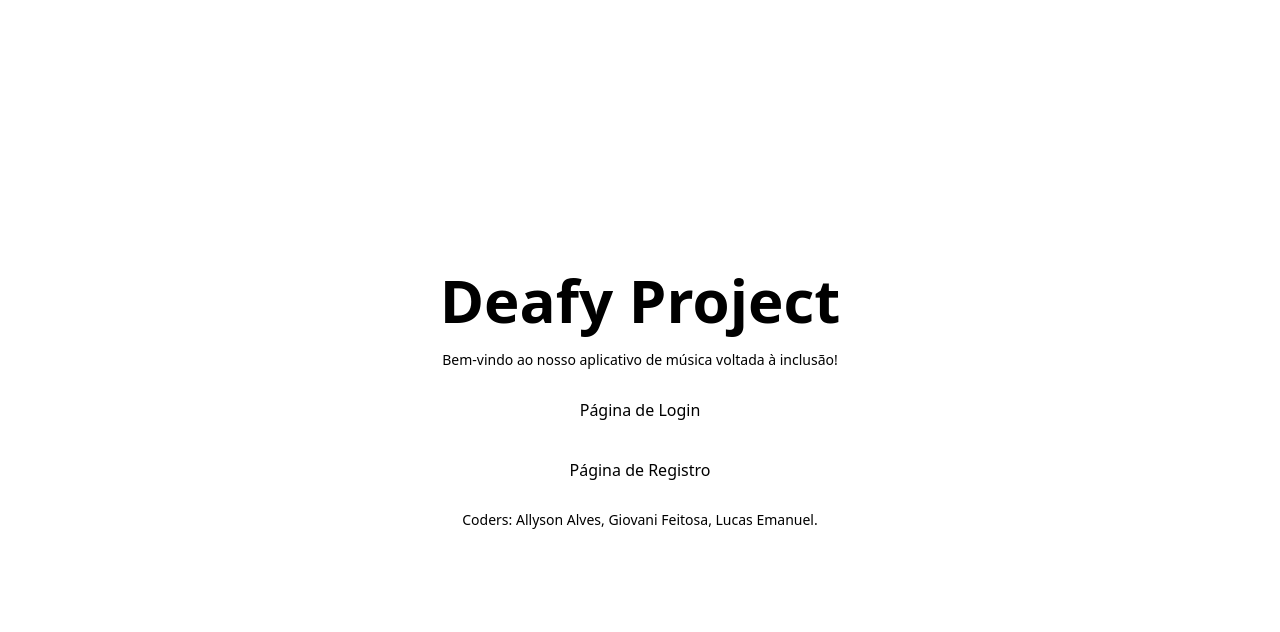
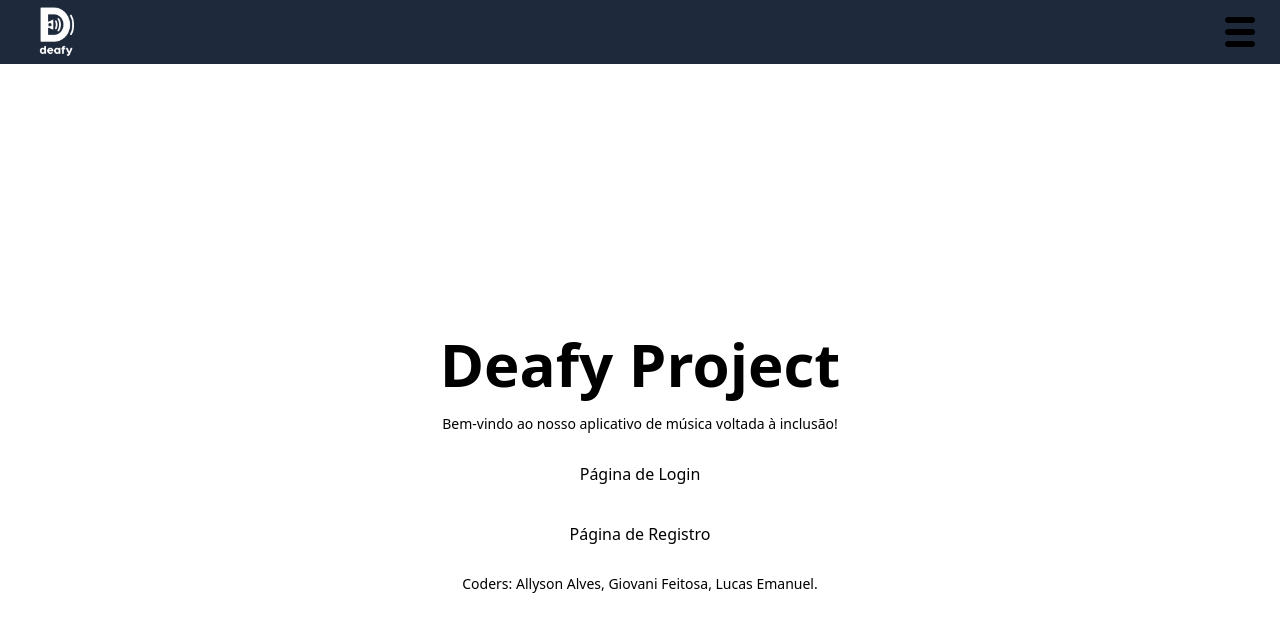
Before and after one commit to AllysonAlves1/deafy-front, a Next.js app: page / in a window 1280 px wide. Shown: the top 632 px of the page. Built offline with nearby package versions, Linux system fonts and the light colour scheme.

Commit message:
Comeco da estilizacao da landingpage

```diff
--- /dev/null
+++ b/src/app/components/body/landingBody.tsx
@@ -0,0 +1,53 @@
+"use client";
+import Link from "next/link";
+import {useState} from "react"
+import Image from "next/image"
+import deafyicon from "../../../../public/deafyicon.png"
+import menubars from "../../../../public/menubars.png"
+import closebutton from "../../../../public/closebutton.webp"
+
+
+export default function LandingBody(){
+    const [isOpen, setIsOpen] = useState(false);
+
+    const alteraEstado = () => {
+        setIsOpen(!isOpen);
+    }
+
+    return(
+        <div>
+            <div className="flex justify-between px-4 py-2 items-center bg-slate-800 h-16">
+                <Image
+                        src={deafyicon}
+                        style={{ cursor: "pointer" }}
+                        alt="Deafy Icon"
+                        className=" w-20"
+                    />
+                <Image
+                    src={menubars}
+                    style={{ cursor: "pointer" }}
+                    alt="Deafy Icon"
+                    className={`${isOpen? "hidden" : "w-12"}`}
+                    onClick={alteraEstado}
+                />
+                <Image
+                    src={closebutton}
+                    style={{ cursor: "pointer" }}
+                    alt="Deafy Icon"
+                    className={`${isOpen? "w-10" : "hidden" }`}
+                    onClick={alteraEstado}
+                />
+            </div>
+            <div className={`${isOpen? "w-screen" : "hidden"} h-screen bg-slate-800`}>
+
+            </div>
+            <div className="flex flex-col items-center justify-center pr-25 pl-25 pt-25 pb-25 gap-5 h-screen">
+                <h1 className="text-6xl font-bold text-center">Deafy Project</h1>
+                <p className="text-sm text-center">Bem-vindo ao nosso aplicativo de música voltada à inclusão!</p>
+                <Link href='/login' className="bg-white text-black rounded-lg px-4 py-2">Página de Login</Link>
+                <Link href='/register' className="bg-white text-black rounded-lg px-4 py-2">Página de Registro</Link>
+                <footer className="text-sm text-center">Coders: Allyson Alves, Giovani Feitosa, Lucas Emanuel.</footer>
+            </div>
+        </div>
+    )
+}
--- a/src/app/layout.tsx
+++ b/src/app/layout.tsx
@@ -4,12 +4,12 @@ import "./globals.css";
 import SideBar from "./components/bar/sideBar";
 import NavBar from "./components/bar/navBar";
 import Providers from "./Providers/providers";
-import ThemeSwitcher from "./Providers/ThemeSwitch";
+
 
 const inter = Inter({ subsets: ["latin"] });
 
 export const metadata: Metadata = {
-  title: "Create Next App",
+  title: "Deafy",
   description: "Generated by create next app",
 };
 
--- a/src/app/page.tsx
+++ b/src/app/page.tsx
@@ -1,4 +1,4 @@
-import Link from "next/link";
+import LandingBody from "./components/body/landingBody";
 import RootLayout from "./layout";
 
 
@@ -6,15 +6,10 @@ export default function home() {
 
   const layoutProps = false;
 
+
   return (
     <RootLayout layoutProps={layoutProps}>
-        <div className="flex flex-col items-center justify-center pr-25 pl-25 pt-25 pb-25 gap-5 h-screen">
-          <h1 className="text-6xl font-bold text-center">Deafy Project</h1>
-          <p className="text-sm text-center">Bem-vindo ao nosso aplicativo de música voltada à inclusão!</p>
-          <Link href='/login' className="bg-white text-black rounded-lg px-4 py-2">Página de Login</Link>
-          <Link href='/register' className="bg-white text-black rounded-lg px-4 py-2">Página de Registro</Link>
-          <footer className="text-sm text-center">Coders: Allyson Alves, Giovani Feitosa, Lucas Emanuel.</footer>
-        </div>
+        <LandingBody/>
     </RootLayout>
   );
 }
```
Also changed, not shown: public/closebutton.webp (added), public/menubars.png (added).
